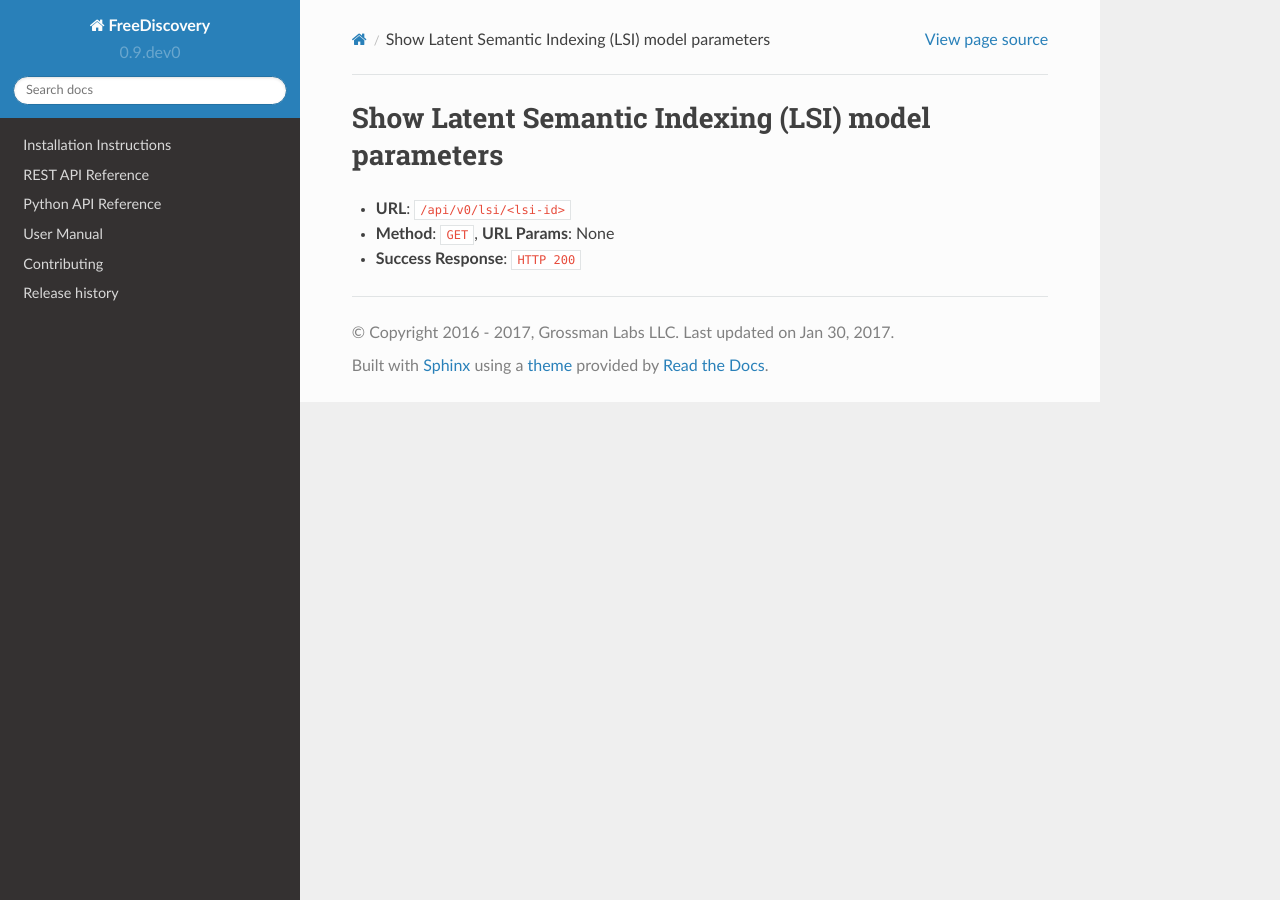
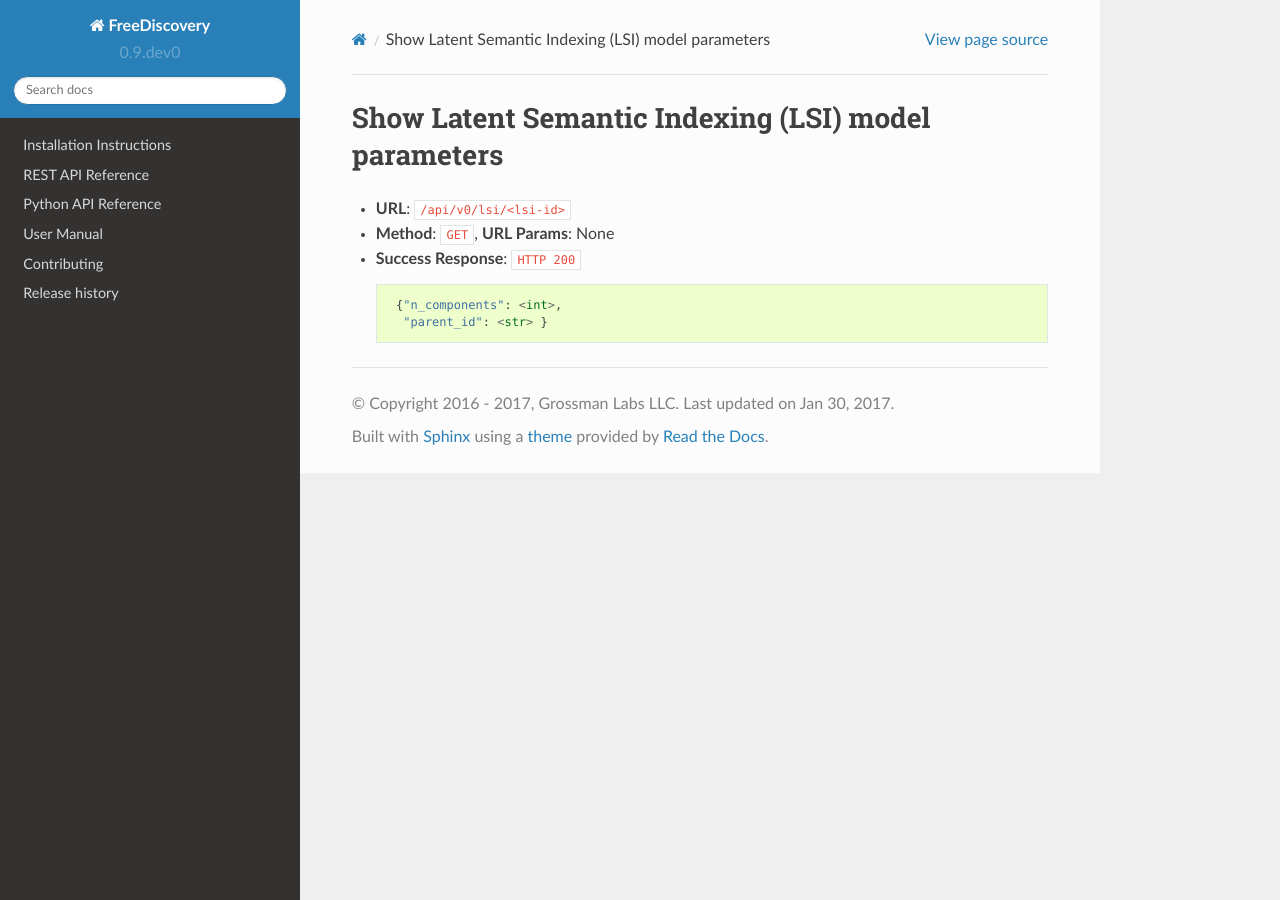
Before and after one commit to FreeDiscovery/FreeDiscovery, a Sphinx documentation site: the page built from doc/rest_api/lsi_get.md, in a window 1280 px wide. Built offline with Sphinx 7.4.7 and the Read the Docs theme 2.0.0, drawn with Linux system fonts in a browser that asks for light colours; pages that are not in the unit, such as notebooks, are missing from menus.

Commit message:
Added the expected response of GET lsi/<lsi-id> and additional asserts (#73)

```diff
--- a/doc/rest_api/lsi_get.md
+++ b/doc/rest_api/lsi_get.md
@@ -3,3 +3,6 @@
  * **URL**: `/api/v0/lsi/<lsi-id>`
  * **Method**: `GET`,  **URL Params**: None
  * **Success Response**: `HTTP 200`
+
+        {"n_components": <int>,
+         "parent_id": <str> }
```
Also changed, not shown: 1 other file.
